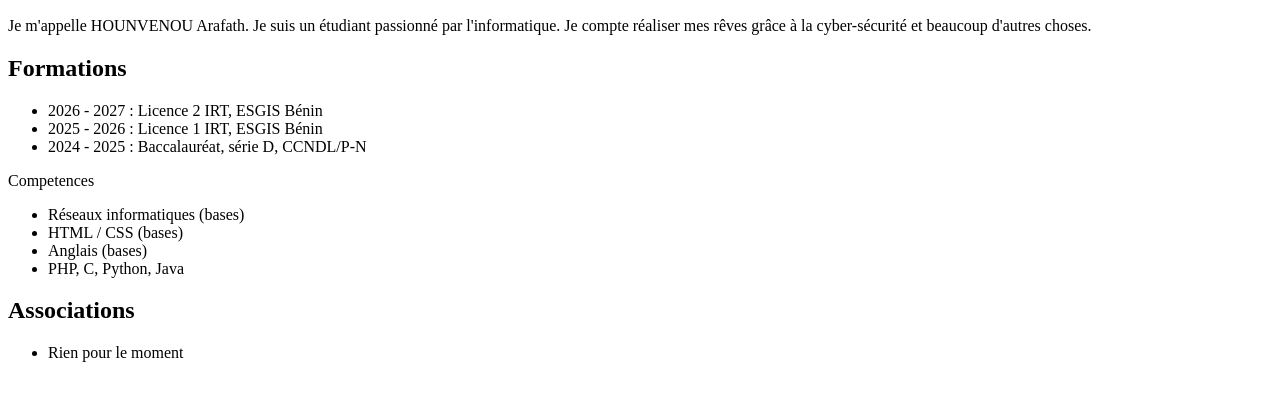
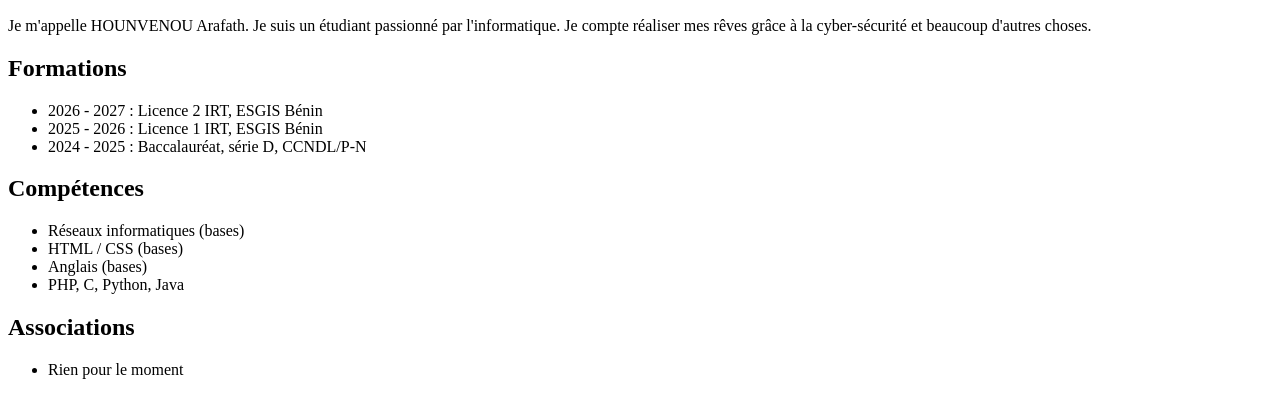
Before and after one commit to ArafathHvn/git-mon-cv, a plain HTML site: page index.html in a window 1280 px wide. Shown: the part 157-574 px from the top of the page. Drawn offline with Linux system fonts and the light colour scheme.

Commit message:
correction du titre competences

```diff
--- a/index.html
+++ b/index.html
@@ -25,7 +25,7 @@
 
         </ul>
     </section>
-    <section>Competences</section>
+    <h2>Compétences</h2>
     <ul>
         <li>Réseaux informatiques (bases)</li>
         <li>HTML / CSS (bases)</li>
```
